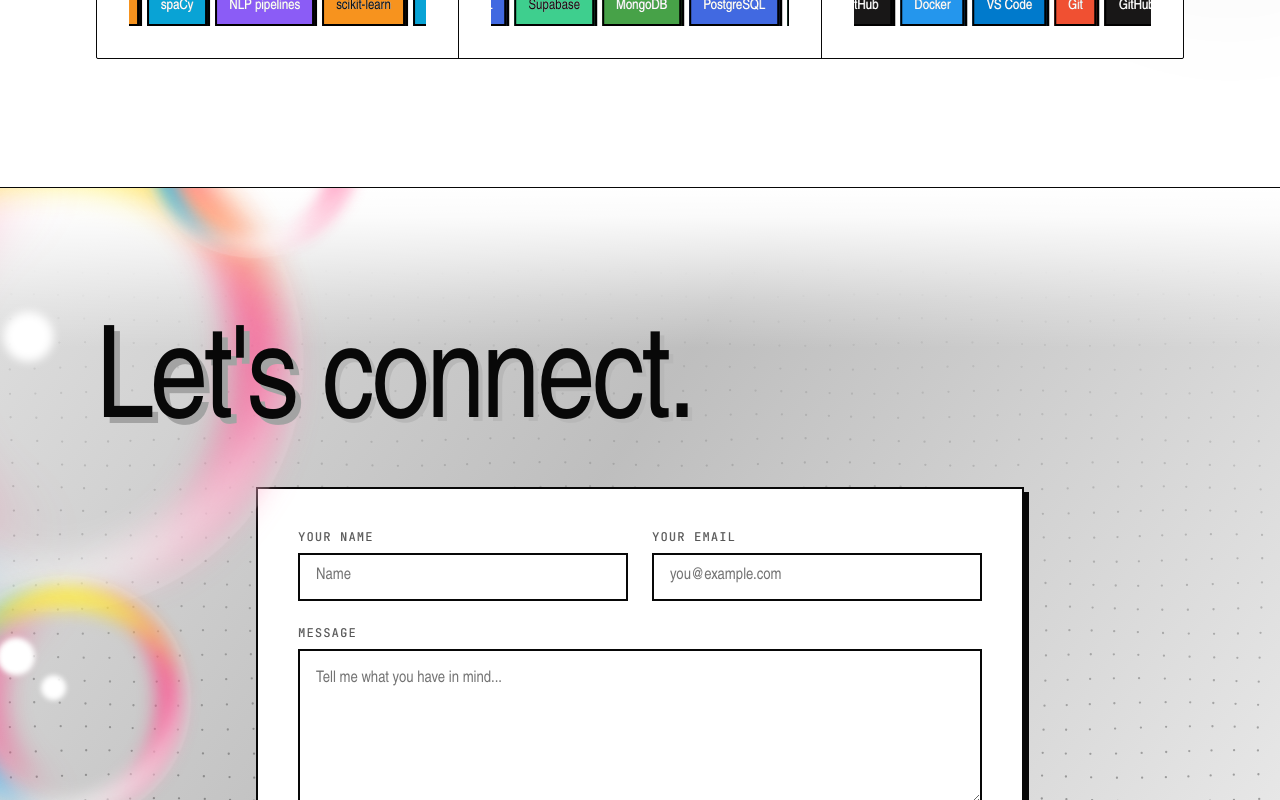
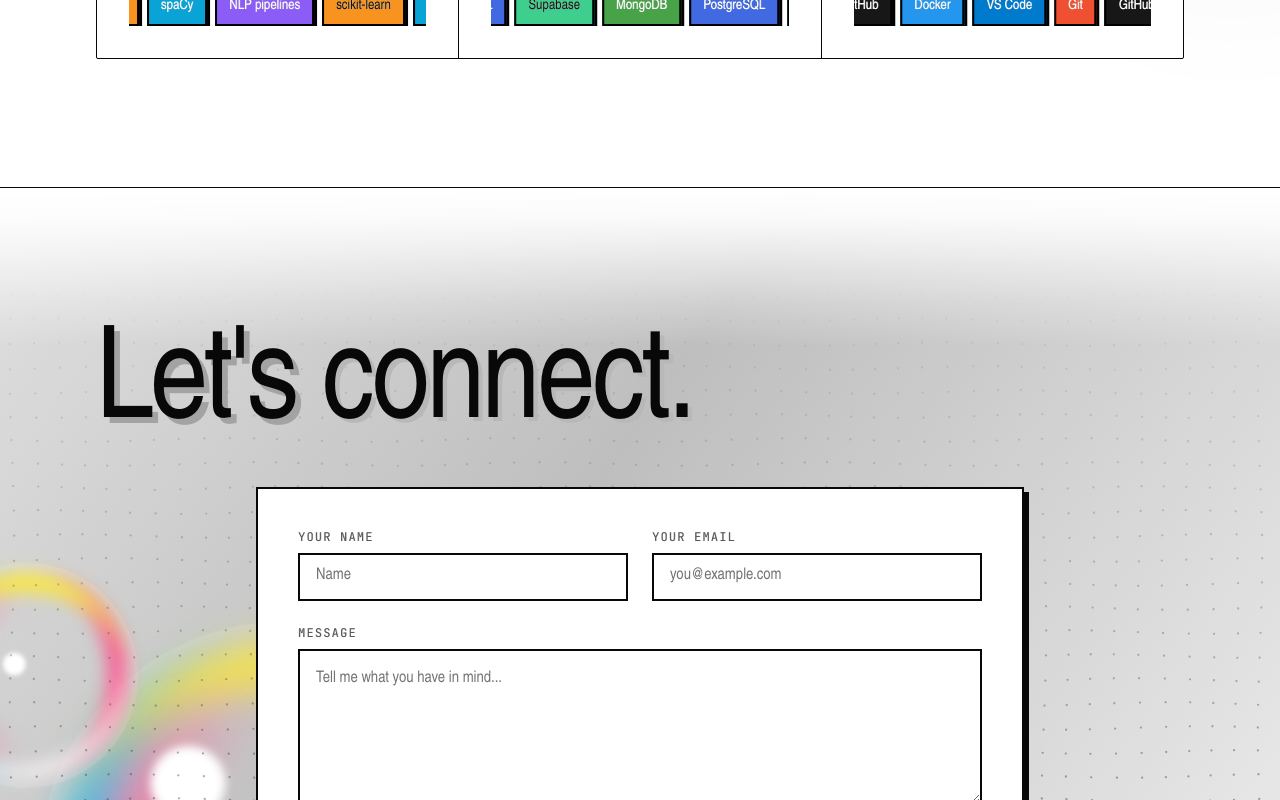
Before and after one commit to AVINASHTIWARI14/portfolio, a React (Vite) app: page / in a window 1280 px wide. Shown: the part 4160-4960 px from the top of the page. Built offline with nearby package versions, Linux system fonts and the light colour scheme; a web font is replaced by a local one.

Commit message:
Move contact bubbles to bottom background layer

```diff
--- a/src/components/portfolio/Contact.tsx
+++ b/src/components/portfolio/Contact.tsx
@@ -74,12 +74,9 @@ export function Contact() {
 
       <InteractiveDotField variant="contact" />
       <style>{`
-        .contact-bubble-cluster { position: absolute; z-index: 0; left: -150px; top: 50%; width: 190px; height: 200px; transform: translateY(-50%) scale(2.5); transform-origin: center; pointer-events: none; filter: saturate(1.08); }
-        @media (max-width: 640px) { .contact-bubble-cluster { left: -85px; transform: translateY(-50%) scale(1.35); opacity: .9; } }
+        .contact-bubble-cluster { position: absolute; z-index: 1; left: 3%; bottom: 7%; top: auto; width: 190px; height: 200px; transform: scale(2.5); transform-origin: left bottom; pointer-events: none; filter: saturate(1.08); }
+        @media (max-width: 640px) { .contact-bubble-cluster { left: -35px; bottom: 5%; transform: scale(1.35); opacity: .9; } }
       `}</style>
-      <div className="relative z-10 mx-auto max-w-6xl px-5 sm:px-8">
-        <Reveal>
-          <div className="relative">
       <div className="contact-bubble-cluster" aria-hidden="true">
         {Array.from({ length: 5 }, (_, index) => (
           <div className={`hero-bubble hero-bubble-${index + 1}`} key={index}>
@@ -87,10 +84,11 @@ export function Contact() {
           </div>
         ))}
       </div>
-            <h2 className="relative z-10 font-display text-[clamp(3rem,10vw,8rem)] leading-[0.9] tracking-tight">
+      <div className="relative z-10 mx-auto max-w-6xl px-5 sm:px-8">
+        <Reveal>
+          <h2 className="font-display text-[clamp(3rem,10vw,8rem)] leading-[0.9] tracking-tight">
             Let's <em className="not-italic text-foreground">connect.</em>
           </h2>
-          </div>
         </Reveal>
         <Reveal delay={0.1} className="mx-auto mt-10 max-w-3xl">
           <form onSubmit={sendMessage} className="space-y-6 border-2 border-foreground bg-white p-6 shadow-[6px_6px_0_var(--foreground)] sm:p-8 md:p-10">
```
Lines whose indentation alone changed are shown as unchanged.
